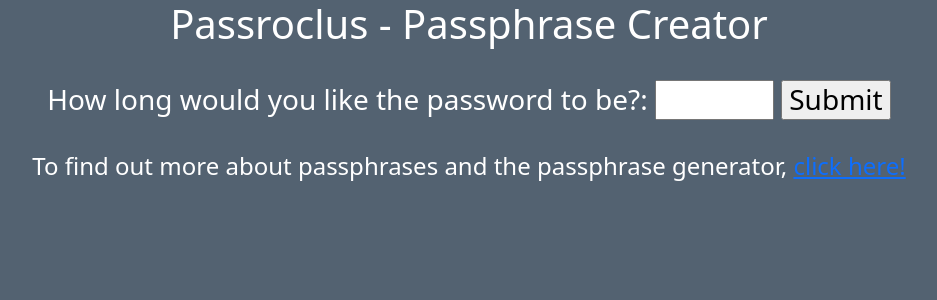
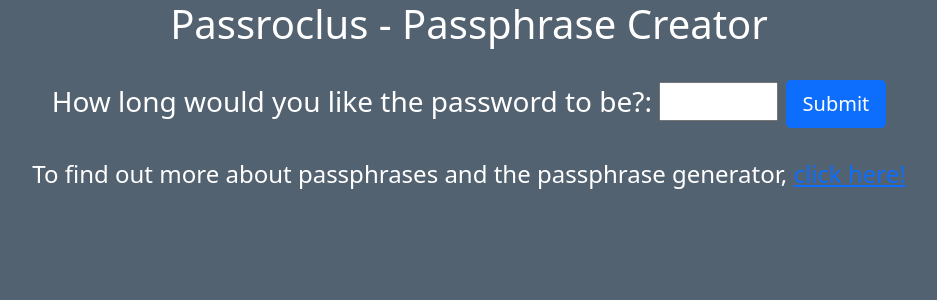
Before and after one commit to cybersomething/passroclus, a Flask app: page /creator in a window 1280 px wide. Shown: the top 300 px of the page, without its empty margins (171-1108 px from the left). Run offline with Flask 2, Linux system fonts and the light colour scheme.

Commit message:
Update creator.html

```diff
--- a/templates/creator.html
+++ b/templates/creator.html
@@ -19,7 +19,7 @@
     <h3>
   <label for="quantity">How long would you like the password to be?:</label>
   <input type="number" id="length" name="length" min="2" max="6">
-  <input type="submit" value="Submit">
+  <input type="submit" class="btn btn-primary btn-lg" value="Submit">
     </h3>
     <br>
     <h4>To find out more about passphrases and the passphrase generator, <a href="/FAQ">click here!</a></h4>
```
